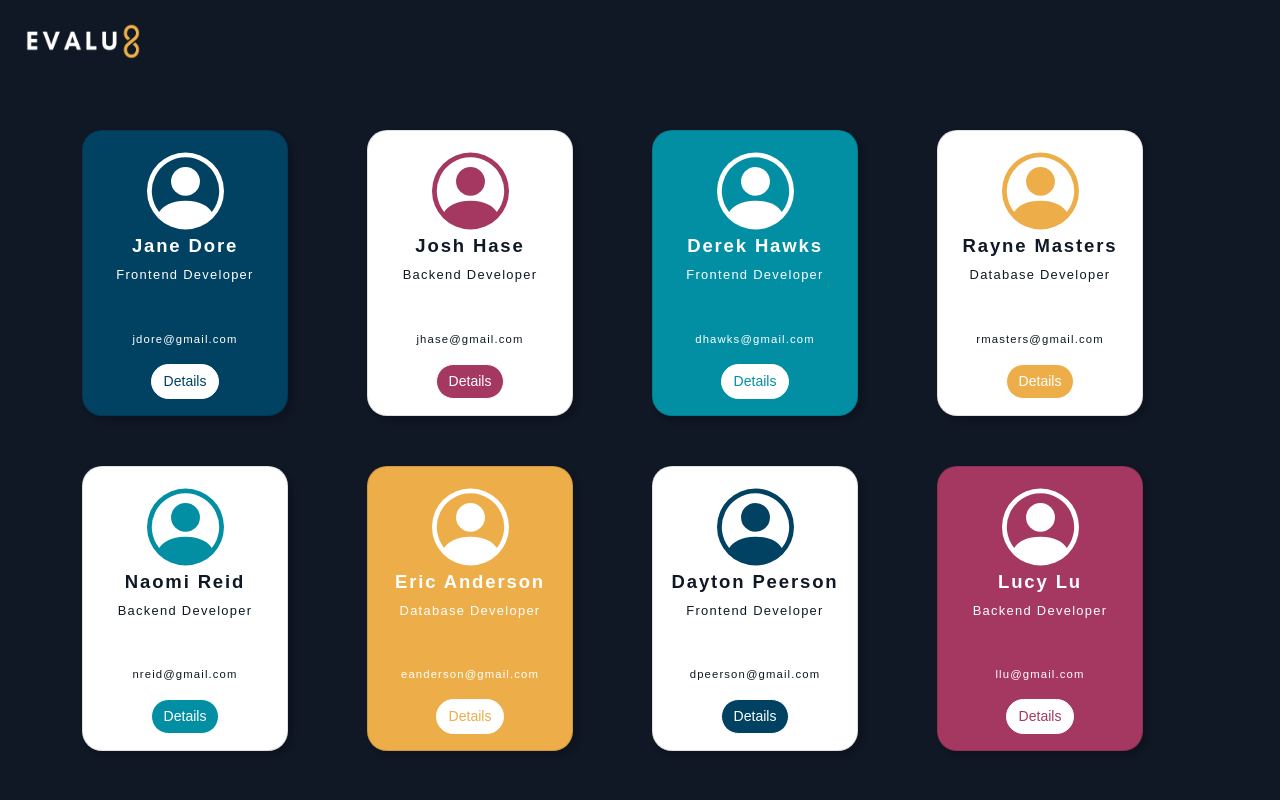
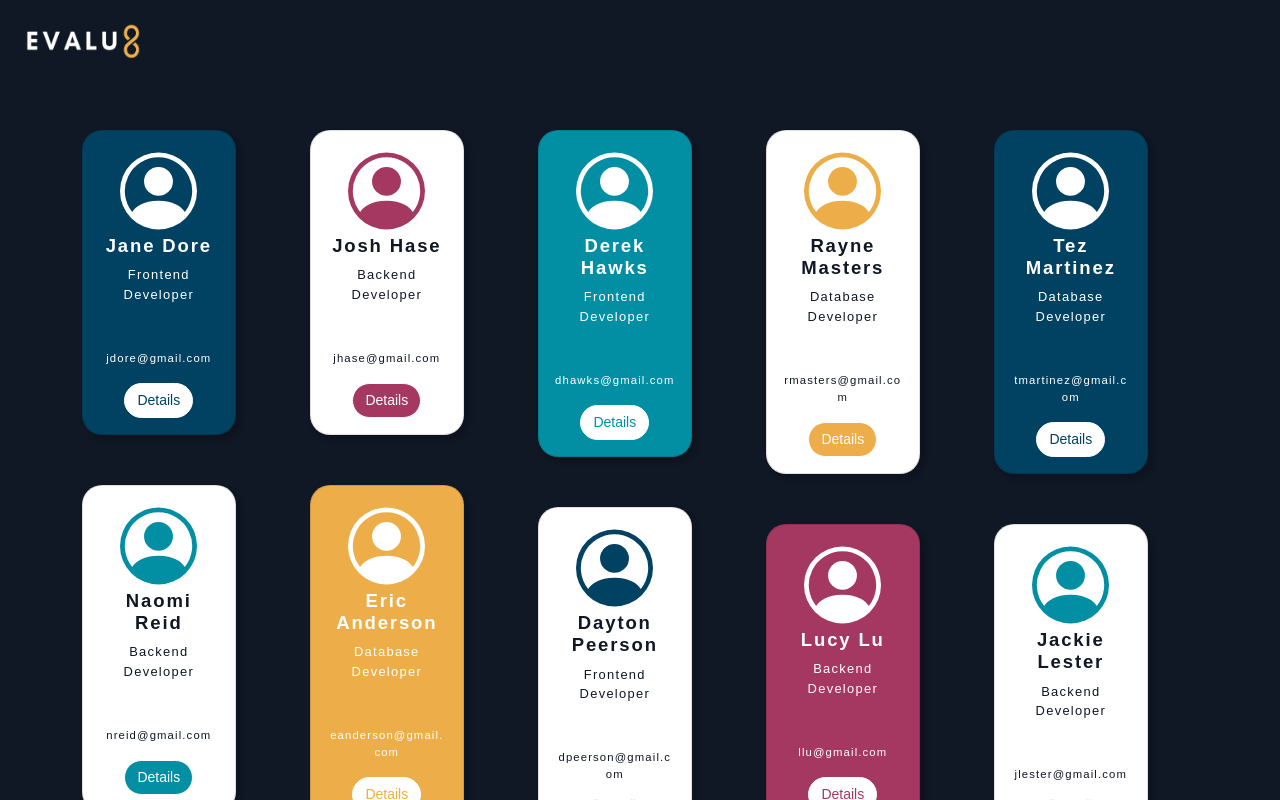
Before and after one commit to kjeganathan/evalu8, a React (Create React App) app in the folder client/: page /teamMembers in a window 1280 px wide. Shown: the top 800 px of the page. Built offline with nearby package versions, Linux system fonts and the light colour scheme.

Commit message:
finished ui design of team member page

```diff
--- a/client/src/teamMembers.css
+++ b/client/src/teamMembers.css
@@ -11,7 +11,7 @@
     background-color: #101825;
 }
 
-.col-sm{
+#column{
     width:fit-content;
 }
 
@@ -19,7 +19,7 @@
 .teamMembers-card5,.teamMembers-card6,.teamMembers-card7,.teamMembers-card8,
 .teamMembers-card9,.teamMembers-card10{
     margin-bottom:50px;
-    width: 206px;
+    width: 12vmax;
     box-shadow: 4px 4px 4px 2px rgba(0, 0, 0, 0.15);
     border-radius: 20px;
     /* background-color: #014161; */
--- a/client/src/teamMembers.js
+++ b/client/src/teamMembers.js
@@ -18,7 +18,7 @@
             <div className="container">
               <div className="row">
                 {/* Column 1 */}
-                <div className="col-sm">
+                <div id="column" className="col-sm">
                   <Card className="teamMembers-card1">
                     <Card.Body>
                       <svg
@@ -79,7 +79,7 @@
                 </div>
 
                 {/* Column 2 */}
-                <div className="col-sm">
+                <div id="column" className="col-sm">
                   <Card className="teamMembers-card3">
                     <Card.Body>
                       <svg
@@ -138,7 +138,7 @@
                 </div>
 
                 {/* Column 3 */}
-                <div className="col-sm">
+                <div id="column" className="col-sm">
 
                   <Card className="teamMembers-card5">
                     <Card.Body>
@@ -198,7 +198,7 @@
                 </div>
 
                 {/* Column 4 */}
-                <div className="col-sm">
+                <div id="column" className="col-sm">
                   <Card className="teamMembers-card7">
                     <Card.Body>
                       <svg
@@ -257,7 +257,7 @@
                 </div>
 
                 {/* Column 5 */}
-                <div className="col-sm">
+                <div id="column" className="col-sm">
                 <Card className="teamMembers-card9">
                     <Card.Body>
                       <svg
```
Also changed, not shown: 10 other files (tests, documents, lock files or other folders).
